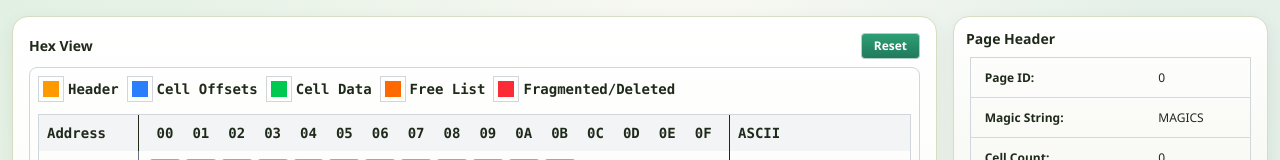
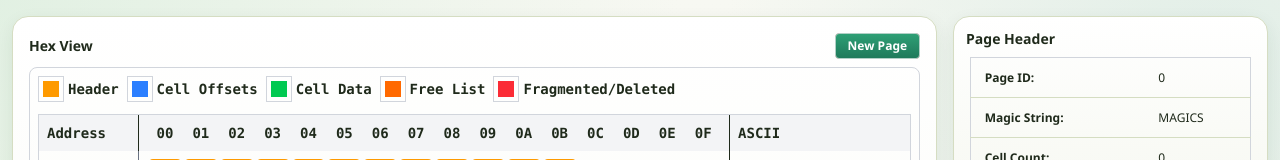
Before and after one commit to foragerDev/slotted-pages, a SvelteKit app: page / in a window 1280 px wide. Shown: the top 160 px of the page. Built offline with nearby package versions, Linux system fonts and the light colour scheme.

Commit message:
feat: enhance Page and +page components with compaction feedback and error handling

```diff
--- a/src/lib/index.ts
+++ b/src/lib/index.ts
@@ -28,6 +28,8 @@ export const HEADER_SIZE = 4 + 6 + 1 + 1; // 12 bytes
 const OVERHEAD_SIZE = 2; // 2 bytes for key length and value
 const MIN_ALLOWED_FREE_SPACE = 4; // Minimum allowed free space to avoid internal fragmentation
 const PAGE_SIZE = 256; // Assuming a default page size of 256 bytes
+
+let pageId = 0;
 
 export class PageHeader {
 	pageId: number;
@@ -162,21 +164,24 @@ export class Page {
 		return approximatedBytesCompacted;
 	}
 
-	applyCompaction(): number {
+	private applyCompaction(): number {
 		const newPage: Page = new Page();
-		let approximatedFreedSpace: number = 0;
-		for (const freeListEntry of this.availabilityFreeList) {
-			approximatedFreedSpace += freeListEntry.size;
-		}
-
-		for (const cellData of this.cellsData.values()) {
-			const result = newPage.applyInsert(cellData.key, cellData.value);
+		for (const offset of this.cellOffset) {
+			const item = this.cellsData.get(offset)!;
+			const result = newPage.applyInsert(item.key, item.value, true);
 			if (!result) {
 				throw new Error('Compaction failed. Not enough space to insert cell.');
 			}
 		}
+		newPage.sortCellsByKey();
+		newPage.header.pageId = this.header.pageId; // Preserve the original pageId
+		const approximatedFreedSpace =
+			newPage.calculateAvailableFreeSpace() - this.calculateAvailableFreeSpace();
 
-		Object.assign(this, newPage);
+		this.header = newPage.header;
+		this.cellOffset = newPage.cellOffset;
+		this.cellsData = newPage.cellsData;
+		this.availabilityFreeList = [];
 		return approximatedFreedSpace;
 	}
 
@@ -233,7 +238,7 @@ export class Page {
 		return result;
 	}
 
-	private applyInsert(key: string, value: string): boolean {
+	private applyInsert(key: string, value: string, isCompact: boolean = false): boolean {
 		const existingIndex = this.findCellIndexByKey(key);
 		if (existingIndex !== null) {
 			return this.update(key, value, existingIndex);
@@ -252,7 +257,9 @@ export class Page {
 		this.cellsData.set(slotOffset, new Cell(key, value));
 		this.cellOffset.push(slotOffset);
 		this.header.cellCount++;
-		this.sortCellsByKey();
+		if (!isCompact) {
+			this.sortCellsByKey();
+		}
 		return true;
 	}
 
@@ -335,7 +342,7 @@ export class Page {
 	}
 
 	reset(): void {
-		this.header = new PageHeader(0);
+		this.header = new PageHeader(++pageId);
 		this.cellOffset = [];
 		this.cellsData.clear();
 		this.availabilityFreeList = [];
--- a/src/routes/+page.svelte
+++ b/src/routes/+page.svelte
@@ -9,6 +9,8 @@
 	let searchInput: string = $state('');
 	let foundResult: Cell | null = $state(null);
 	let foundOffset: number | null = $state(null);
+	let notExist: boolean | null = $state(null);
+	let freedBytes: number = $state(0);
 
 	let highlightedOffset: number | null = $state(null);
 	const rowRefs: Record<number, HTMLTableRowElement> = {};
@@ -35,8 +37,7 @@
 			const cellIndex = page.findCellIndexByKey(normalizedKey);
 			if (cellIndex !== null) {
 				foundOffset = page.cellOffset[cellIndex];
-			}
-			else {
+			} else {
 				foundOffset = null;
 			}
 			return page;
@@ -61,6 +62,7 @@
 				}
 			}, 1300);
 		} else {
+			notExist = true;
 			console.warn(`Cell with key "${normalizedKey}" not found.`);
 		}
 	}
@@ -76,24 +78,41 @@
 	function compactPage() {
 		store.update((page) => {
 			try {
-				page.compact();
+				freedBytes = page.compact();
 			} catch (error) {
 				console.error('Error compacting page:', error);
 			}
 			return page;
 		});
 	}
+
+	$effect(() => {
+		if (freedBytes <= 0) return;
+
+		const timeoutId = setTimeout(() => {
+			freedBytes = 0;
+		}, 3000);
+
+		return () => clearTimeout(timeoutId);
+	});
+
+	$effect(() => {
+		if (notExist) {
+			const timeoutId = setTimeout(() => {
+				notExist = null;
+			}, 3000);
+
+			return () => clearTimeout(timeoutId);
+		}
+	});
+
 </script>
 
 <svelte:head>
 	<title>Slotted Pages</title>
 </svelte:head>
-<div
-	class="mx-auto min-h-dvh w-full max-w-none px-1 py-1 md:px-3 md:py-4"
->
-	<div
-		class="grid grid-cols-1 gap-3 lg:grid-cols-[minmax(0,2.35fr)_minmax(300px,0.8fr)] lg:gap-4"
-	>
+<div class="mx-auto min-h-dvh w-full max-w-none px-1 py-1 md:px-3 md:py-4">
+	<div class="grid grid-cols-1 gap-3 lg:grid-cols-[minmax(0,2.35fr)_minmax(300px,0.8fr)] lg:gap-4">
 		<div class="panel flex flex-col">
 			<div class="flex flex-row items-center justify-between">
 				<div class="mb-2 text-center text-sm font-bold md:text-left">Hex View</div>
@@ -104,7 +123,7 @@
 							page.reset();
 							return page;
 						});
-					}}>Reset</button
+					}}>New Page</button
 				>
 			</div>
 			<div class="rounded-lg border border-gray-300">
@@ -124,6 +143,7 @@
 					onsubmit={(event) => {
 						event.preventDefault();
 						findCell(searchInput);
+						searchInput = '';
 					}}
 				>
 					<div class="grid grid-cols-1 gap-2 sm:grid-cols-[minmax(0,1fr)_auto]">
@@ -140,6 +160,12 @@
 						>
 							Find
 						</button>
+
+						{#if notExist}
+							<p class="col-span-full mt-2 rounded-md bg-red-50 px-2 py-1 text-sm font-medium text-red-700">
+								Cell not found.
+							</p>
+						{/if}
 					</div>
 
 					{#if foundResult !== null}
@@ -185,6 +211,11 @@
 						Compact
 					</button>
 				</div>
+				{#if freedBytes > 0}
+					<p class="mb-2 rounded-md bg-emerald-50 px-2 py-1 text-sm font-medium text-emerald-700">
+						Compaction freed {freedBytes} bytes.
+					</p>
+				{/if}
 				<form
 					onsubmit={(event) => {
 						event.preventDefault();
```
